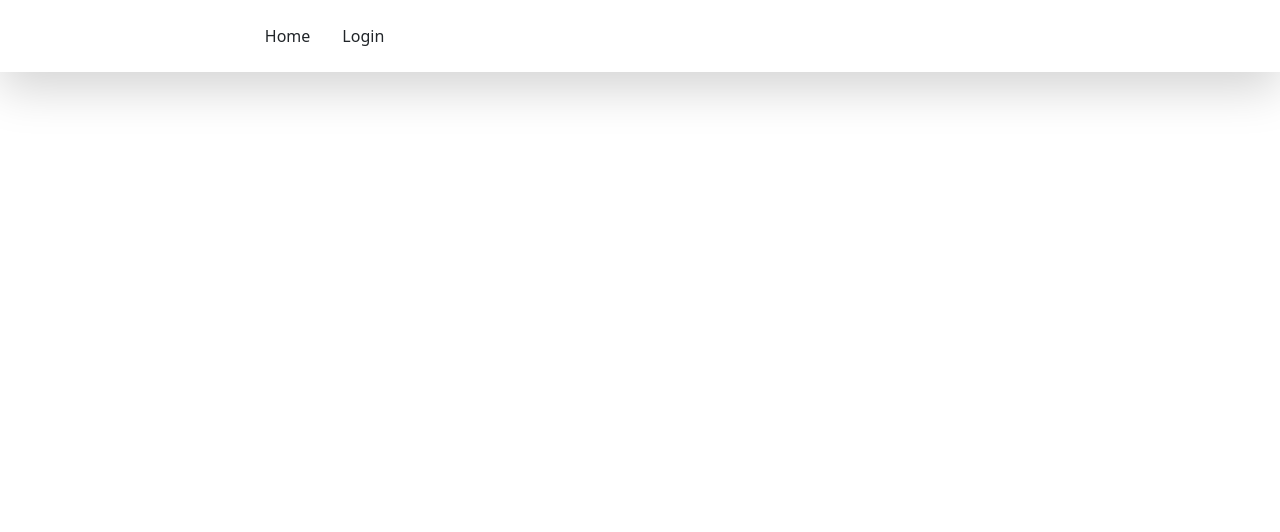
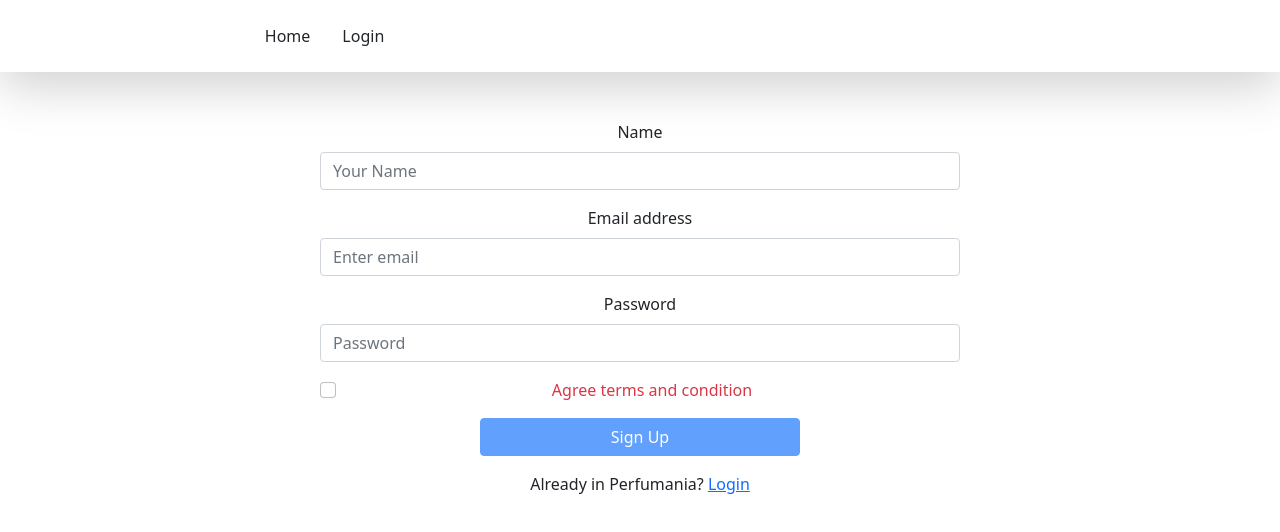
Before and after one commit to MdSajidulAlam/to-do-client, a React (Create React App) app: page /signup in a window 1280 px wide. Shown: the top 532 px of the page. Built offline with nearby package versions, Linux system fonts and the light colour scheme; no server answers.

Commit message:
Sign up implemented

```diff
--- a/src/App.js
+++ b/src/App.js
@@ -5,6 +5,7 @@ import Home from './components/Home/Home';
 import Header from './components/Header/Header';
 import { Route, Routes } from 'react-router-dom';
 import Login from './components/Login/Login';
+import SignUp from './components/SignUp/SignUp';
 
 function App() {
   return (
@@ -13,6 +14,7 @@ function App() {
       <Routes>
         <Route path='/' element={<Home />}></Route>
         <Route path='/login' element={<Login />}></Route>
+        <Route path='/signup' element={<SignUp />}></Route>
       </Routes>
 
     </div>
--- a/src/components/Header/Header.js
+++ b/src/components/Header/Header.js
@@ -1,8 +1,16 @@
+import { signOut } from 'firebase/auth';
 import React from 'react';
 import { Container, Nav, Navbar } from 'react-bootstrap';
+import { useAuthState } from 'react-firebase-hooks/auth';
 import { NavLink } from 'react-router-dom';
+import auth from '../../firebase.init';
 
 const Header = () => {
+    const [user, loading, error] = useAuthState(auth);
+
+    const handleSignOut = () => {
+        signOut(auth)
+    }
     return (
         <Navbar collapseOnSelect expand="lg" bg="white" variant="dark" className='shadow-lg '>
             <Container>
@@ -11,7 +19,7 @@ const Header = () => {
                 <Navbar.Collapse id="responsive-navbar-nav">
                     <Nav className="me-auto">
                         <NavLink to='/home' className={({ isActive }) => isActive ? "text-primary text-decoration-none m-3" : "text-dark text-decoration-none m-3"} >Home</NavLink>
-                        <NavLink to='/login' className={({ isActive }) => isActive ? "text-primary text-decoration-none m-3" : "text-dark text-decoration-none m-3"} >Login</NavLink>
+                        {user ? <button onClick={handleSignOut}>Sign Out</button> : <NavLink to='/login' className={({ isActive }) => isActive ? "text-primary text-decoration-none m-3" : "text-dark text-decoration-none m-3"} >Login</NavLink>}
                     </Nav>
                     <Nav>
                         <Nav.Link href="#deets">More deets</Nav.Link>
--- a/src/components/Login/Login.js
+++ b/src/components/Login/Login.js
@@ -1,28 +1,48 @@
-import React from 'react';
+import React, { useRef } from 'react';
 import { Button, Form } from 'react-bootstrap';
+import auth from '../../firebase.init';
+import { useSignInWithEmailAndPassword } from 'react-firebase-hooks/auth';
+import { Link } from 'react-router-dom';
+const Login = () => {
+    const emailRef = useRef('')
+    const passwordRef = useRef('')
+    const [
+        signInWithEmailAndPassword,
+        user,
+        loading,
+        error,
+    ] = useSignInWithEmailAndPassword(auth);
 
-const Login = () => {
+    const handleLogin = e => {
+        e.preventDefault()
+        const email = emailRef.current.value
+        const password = passwordRef.current.value
+        signInWithEmailAndPassword(email, password)
+    }
+
+
     return (
-        <Form className='w-50 mx-auto'>
+        <div>
+            <Form onSubmit={handleLogin} className='w-50 mx-auto mt-5'>
                 <Form.Group className="mb-3" controlId="formBasicEmail">
                     <Form.Label>Email address</Form.Label>
-                <Form.Control type="email" placeholder="Enter email" />
-                <Form.Text className="text-muted">
-                    We'll never share your email with anyone else.
-                </Form.Text>
+                    <Form.Control ref={emailRef} type="email" placeholder="Enter email" />
                 </Form.Group>
 
                 <Form.Group className="mb-3" controlId="formBasicPassword">
                     <Form.Label>Password</Form.Label>
-                <Form.Control type="password" placeholder="Password" />
+                    <Form.Control ref={passwordRef} type="password" placeholder="Password" />
                 </Form.Group>
-            <Form.Group className="mb-3" controlId="formBasicCheckbox">
-                <Form.Check type="checkbox" label="Check me out" />
-            </Form.Group>
-            <Button variant="primary" type="submit">
-                Submit
+                <Button variant="primary w-50 mx-auto d-block" type="submit">
+                    Login
                 </Button>
+
             </Form>
+            <div className='mt-3'>
+                <p className='text-center'>New to To-Do? <Link to='/signup'>SignUp</Link></p>
+
+            </div>
+        </div>
     );
 };
 
--- /dev/null
+++ b/src/components/SignUp/SignUp.js
@@ -0,0 +1,59 @@
+import React, { useRef, useState } from 'react';
+import { Button, Form } from 'react-bootstrap';
+import { useCreateUserWithEmailAndPassword } from 'react-firebase-hooks/auth';
+import { Link } from 'react-router-dom';
+import auth from '../../firebase.init';
+
+const SignUp = () => {
+    const nameRef = useRef('')
+    const emailRef = useRef('')
+    const passwordRef = useRef('')
+    const [agree, setAgree] = useState(false)
+
+    const [
+        createUserWithEmailAndPassword,
+        user,
+        loading,
+        error,
+    ] = useCreateUserWithEmailAndPassword(auth);
+
+    const handleSignup = (e) => {
+        e.preventDefault()
+        const name = nameRef.current.value
+        const email = emailRef.current.value
+        const password = passwordRef.current.value
+        createUserWithEmailAndPassword(email, password)
+
+
+    }
+
+
+    return (
+        <div className='w-50 mx-auto mt-5'>
+            <Form onSubmit={handleSignup} >
+                <Form.Group className="mb-3" controlId="formBasicEmail">
+                    <Form.Label>Name</Form.Label>
+                    <Form.Control ref={nameRef} type="text" placeholder="Your Name" />
+                </Form.Group>
+                <Form.Group className="mb-3" controlId="formBasicEmail">
+                    <Form.Label>Email address</Form.Label>
+                    <Form.Control ref={emailRef} type="email" placeholder="Enter email" />
+                </Form.Group>
+
+                <Form.Group className="mb-3" controlId="formBasicPassword">
+                    <Form.Label>Password</Form.Label>
+                    <Form.Control ref={passwordRef} type="password" placeholder="Password" />
+                </Form.Group>
+                <Form.Group className="mb-3" controlId="formBasicCheckbox">
+                    <Form.Check className={agree ? "text-primary" : "text-danger"} onClick={() => setAgree(!agree)} type="checkbox" label="Agree terms and condition" />
+                </Form.Group>
+                <Button disabled={!agree} variant="primary w-50 mx-auto d-block" type="submit">
+                    Sign Up
+                </Button>
+            </Form>
+            <p className='text-center mt-3'>Already in Perfumania? <Link to='/login'>Login</Link></p>
+        </div>
+    );
+};
+
+export default SignUp;
--- /dev/null
+++ b/src/firebase.init.js
@@ -0,0 +1,20 @@
+// Import the functions you need from the SDKs you need
+import { initializeApp } from "firebase/app";
+import { getAuth } from 'firebase/auth'
+// TODO: Add SDKs for Firebase products that you want to use
+// https://firebase.google.com/docs/web/setup#available-libraries
+
+// Your web app's Firebase configuration
+const firebaseConfig = {
+    apiKey: "AIzaSyCqu26QoAdUnmSK5lZvsQtuwA2ezSWq0VI",
+    authDomain: "to-do-app-9cac9.firebaseapp.com",
+    projectId: "to-do-app-9cac9",
+    storageBucket: "to-do-app-9cac9.appspot.com",
+    messagingSenderId: "385667741989",
+    appId: "1:385667741989:web:68538cac0f51d2cb1c02cc"
+};
+
+// Initialize Firebase
+const app = initializeApp(firebaseConfig);
+const auth = getAuth(app)
+export default auth
```
Also changed, not shown: src/components/RequireAuth/RequireAuth.js (added, +16 -0 lines). Lines whose indentation alone changed are shown as unchanged.
